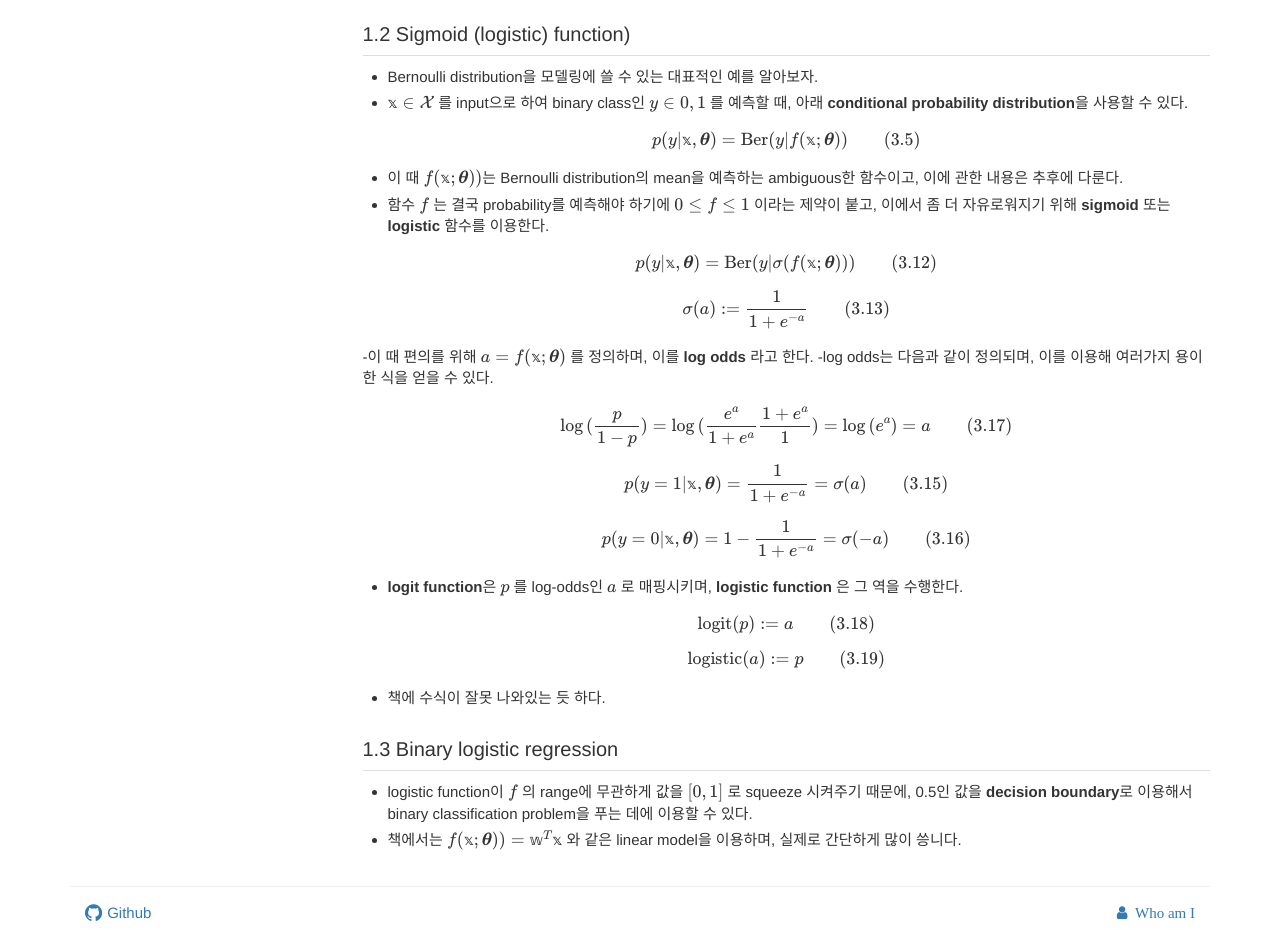
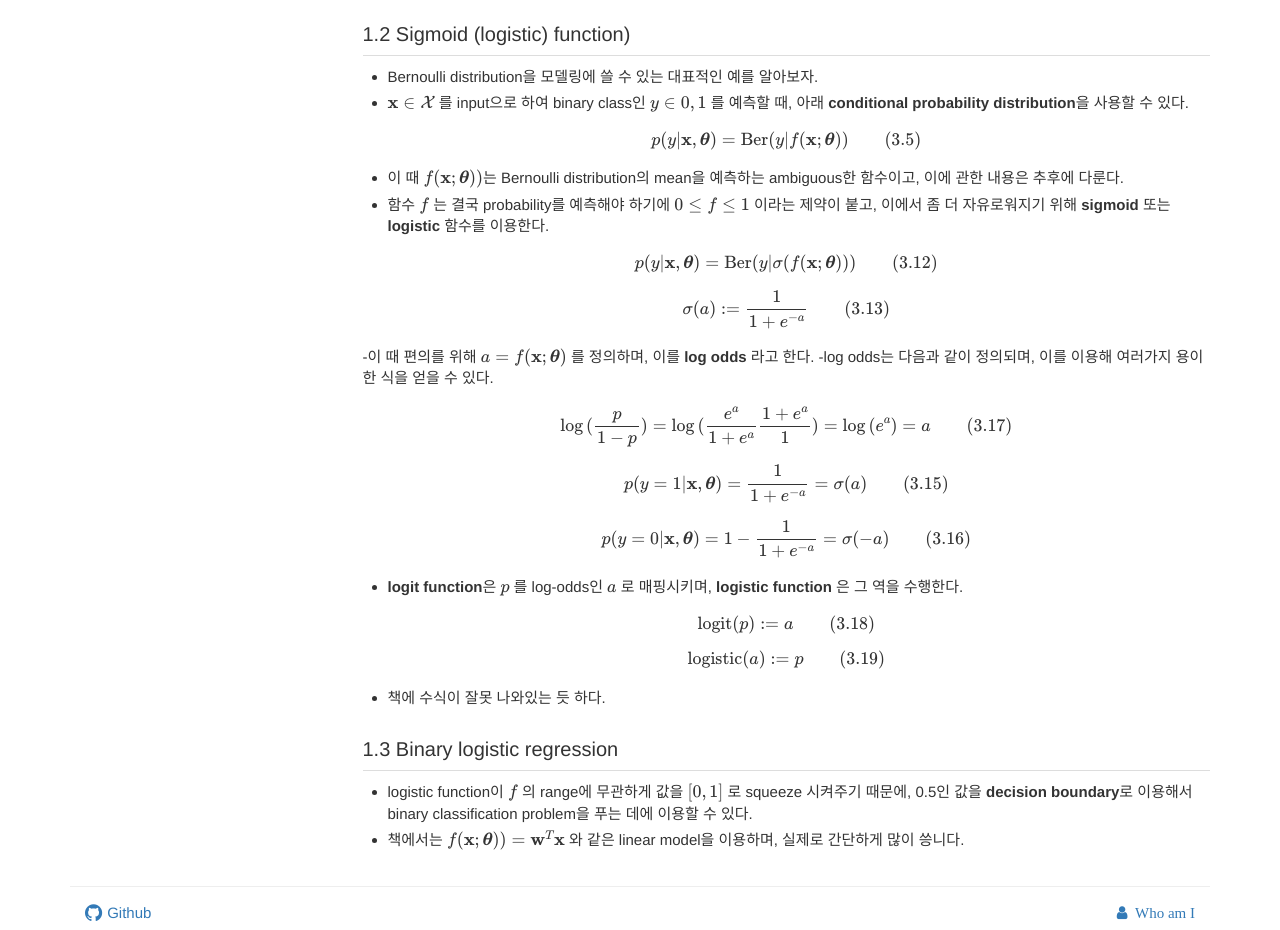
Before and after one commit to HJ-harry/Murphy_PML, a Jekyll site: the page built from docs/chapter03/0_tmp.md, in a window 1280 px wide. Shown: the part 504-1434 px from the top of the page. Built offline with Jekyll 4.4.1, drawn with Linux system fonts in a browser that asks for light colours; nearby versions of some CDN libraries; library files that are not in the unit come from our copies; formulas are drawn with MathJax 3; comment, search, counter and statistics services are not loaded.

Commit message:
Update 0_tmp.md

```diff
--- a/docs/chapter03/0_tmp.md
+++ b/docs/chapter03/0_tmp.md
@@ -20,25 +20,25 @@ $$\textrm{Bin}(s|N,\theta) := \begin{pmatrix} N \\ s \end{pmatrix} \theta^s (1 -
 ### 1.2 Sigmoid (logistic) function)
 
 - Bernoulli distribution을 모델링에 쓸 수 있는 대표적인 예를 알아보자.
-- \\( \boldsymbol{\mathbb{x}} \in \mathcal{X} \\) 를 input으로 하여 binary class인 \\( y \in \{0, 1\} \\) 를 예측할 때, 아래 **conditional probability distribution**을 사용할 수 있다.
+- \\( \mathbf{x} \in \mathcal{X} \\) 를 input으로 하여 binary class인 \\( y \in \{0, 1\} \\) 를 예측할 때, 아래 **conditional probability distribution**을 사용할 수 있다.
 
-$$p(y|\boldsymbol{\mathbb{x}}, \boldsymbol{\theta}) = \textrm{Ber}(y|f(\boldsymbol{\mathbb{x}};\boldsymbol{\theta})) \qquad{(3.5)}$$
+$$p(y|\mathbf{x}, \boldsymbol{\theta}) = \textrm{Ber}(y|f(\mathbf{x};\boldsymbol{\theta})) \qquad{(3.5)}$$
 
-- 이 때 \\( f(\boldsymbol{\mathbb{x}};\boldsymbol{\theta})) \\)는 Bernoulli distribution의 mean을 예측하는 ambiguous한 함수이고, 이에 관한 내용은 추후에 다룬다.
+- 이 때 \\( f(\mathbf{x};\boldsymbol{\theta})) \\)는 Bernoulli distribution의 mean을 예측하는 ambiguous한 함수이고, 이에 관한 내용은 추후에 다룬다.
 - 함수 \\( f \\) 는 결국 probability를 예측해야 하기에 \\( 0 \leq f \leq 1 \\) 이라는 제약이 붙고, 이에서 좀 더 자유로워지기 위해 **sigmoid** 또는 **logistic** 함수를 이용한다.
 
-$$p(y|\boldsymbol{\mathbb{x}}, \boldsymbol{\theta}) = \textrm{Ber}(y|\sigma(f(\boldsymbol{\mathbb{x}};\boldsymbol{\theta}))) \qquad{(3.12)}$$
+$$p(y|\mathbf{x}, \boldsymbol{\theta}) = \textrm{Ber}(y|\sigma(f(\mathbf{x};\boldsymbol{\theta}))) \qquad{(3.12)}$$
 
 $$\sigma(a) := \frac{1}{1 + e^{-a}} \qquad{(3.13)}$$
 
--이 때 편의를 위해 \\( a = f(\boldsymbol{\mathbb{x}};\boldsymbol{\theta}) \\) 를 정의하며, 이를 **log odds** 라고 한다.
+-이 때 편의를 위해 \\( a = f(\mathbf{x};\boldsymbol{\theta}) \\) 를 정의하며, 이를 **log odds** 라고 한다.
 -log odds는 다음과 같이 정의되며, 이를 이용해 여러가지 용이한 식을 얻을 수 있다.
 
 $$\log{(\frac{p}{1 - p})} = \log{(\frac{e^a}{1 + e^a} \frac{1 + e^a}{1})} = \log{(e^a)} = a \qquad{(3.17)}$$
 
-$$p(y = 1|\boldsymbol{\mathbb{x}}, \boldsymbol{\theta}) = \frac{1}{1 + e^{-a}} = \sigma(a) \qquad{(3.15)}$$
+$$p(y = 1|\mathbf{x}, \boldsymbol{\theta}) = \frac{1}{1 + e^{-a}} = \sigma(a) \qquad{(3.15)}$$
 
-$$p(y = 0|\boldsymbol{\mathbb{x}}, \boldsymbol{\theta}) = 1 - \frac{1}{1 + e^{-a}} = \sigma(-a) \qquad{(3.16)}$$
+$$p(y = 0|\mathbf{x}, \boldsymbol{\theta}) = 1 - \frac{1}{1 + e^{-a}} = \sigma(-a) \qquad{(3.16)}$$
 
 - **logit function**은 \\( p \\) 를 log-odds인 \\( a \\) 로 매핑시키며, **logistic function** 은 그 역을 수행한다.
 
@@ -51,4 +51,4 @@ $$\textrm{logistic}(a) := p \qquad{(3.19)}$$
 ### 1.3 Binary logistic regression
 
 - logistic function이 \\( f \\) 의 range에 무관하게 값을 \\( [0, 1] \\) 로 squeeze 시켜주기 때문에, 0.5인 값을 **decision boundary**로 이용해서 binary classification problem을 푸는 데에 이용할 수 있다.
-- 책에서는 \\( f(\boldsymbol{\mathbb{x}};\boldsymbol{\theta})) = \boldsymbol{\mathbb{w}}^T \boldsymbol{\mathbb{x}} \\) 와 같은 linear model을 이용하며, 실제로 간단하게 많이 씅니다.
+- 책에서는 \\( f(\mathbf{x};\boldsymbol{\theta})) = \mathbf{w}^T \mathbf{x} \\) 와 같은 linear model을 이용하며, 실제로 간단하게 많이 씅니다.
```
